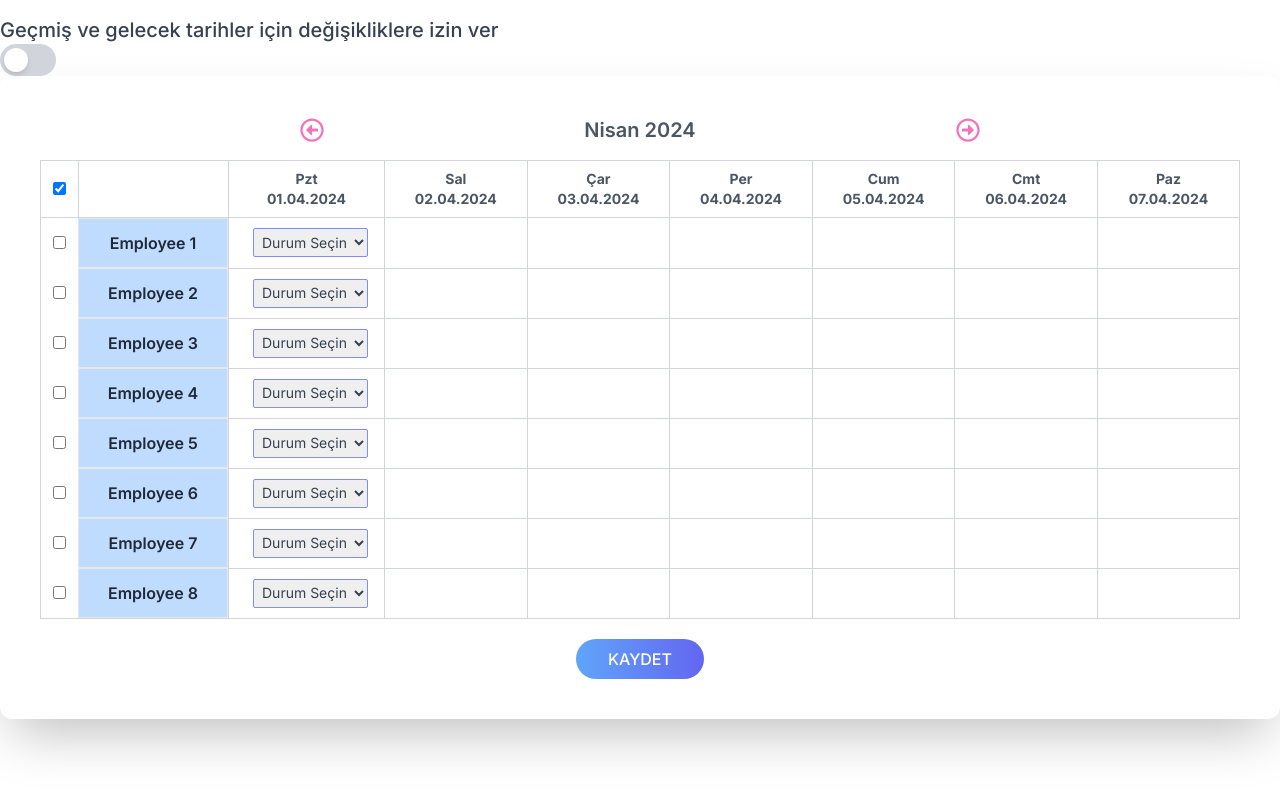
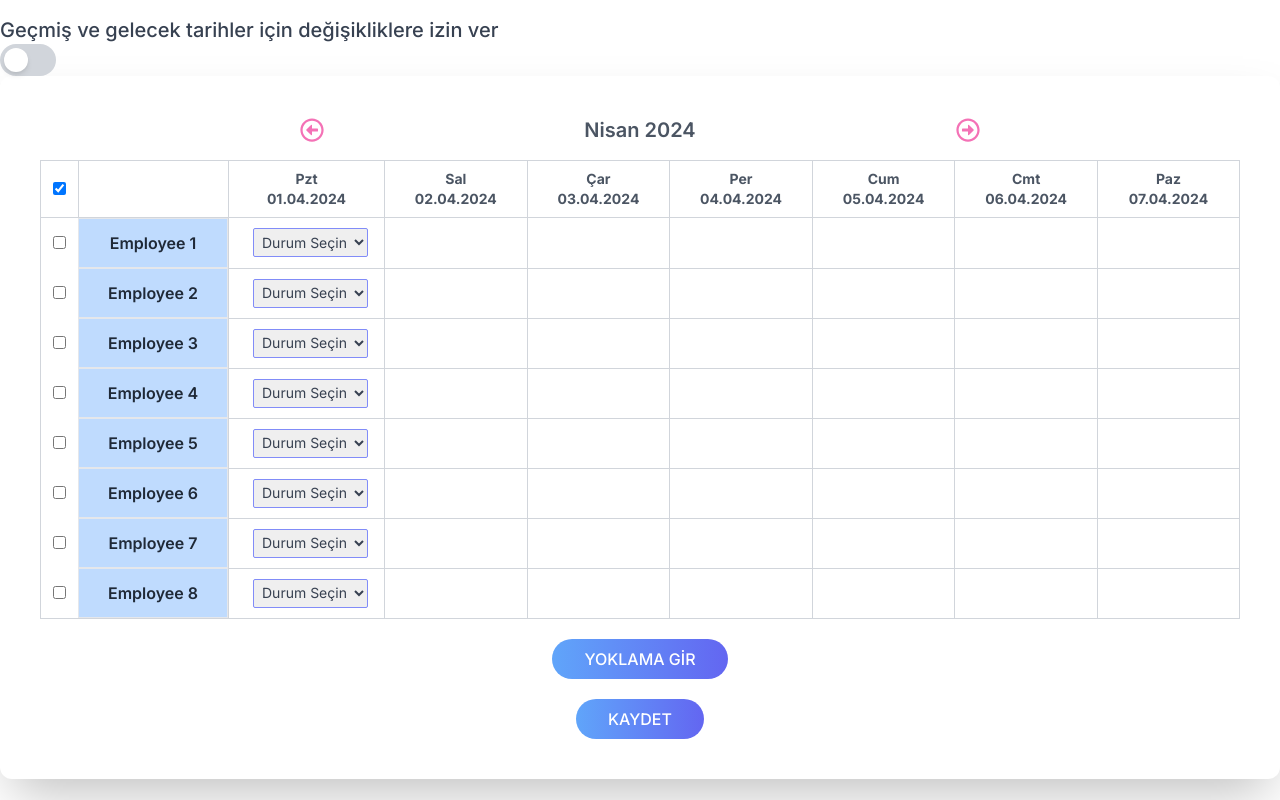
Before and after one commit to gokcetasci/Employee-Attendance-Tracker-Project, a Next.js app: page /admin in a window 1280 px wide. Built offline with nearby package versions, Linux system fonts and the light colour scheme.

Commit message:
Added the ability to see the names of the employees I select in the attendance button when making a selection from the checkbox.

```diff
--- a/components/generalcalendar/index.js
+++ b/components/generalcalendar/index.js
@@ -1,24 +1,21 @@
 "use client";
-import React, { useState } from "react";
+import React, { useState, useEffect } from "react";
 import useStore from "@/utils/store";
-import Popup from "../popup";
 import Link from "next/link";
 import { Formik, Form, Field } from "formik";
-import {
-  FaRegArrowAltCircleLeft,
-  FaRegArrowAltCircleRight,
+import { FaRegArrowAltCircleLeft, FaRegArrowAltCircleRight,
 } from "react-icons/fa";
 import { FcInfo, FcViewDetails } from "react-icons/fc";
 
 const GeneralCalendar = ({ allowPastAndFutureChanges }) => {
+  const { admin } = useStore.getState();
   const [currentDate, setCurrentDate] = useState(new Date());
-  const { admin } = useStore.getState();
-  const [popupOpen, setPopupOpen] = useState(false);
-  const [selectedEmployee, setSelectedEmployee] = useState(null);
-  const [selectedDate, setSelectedDate] = useState(null);
+  const [selectedEmployees, setSelectedEmployees] = useState({});
   const [dropdownVisible, setDropdownVisible] = useState(false);
-  const [selectAll, setSelectAll] = useState(false); // State for select all checkbox
-  const [selectedEmployees, setSelectedEmployees] = useState({}); // State to track selected employees
+  const [popupEmployeeNames, setPopupEmployeeNames] = useState([]);
+  const [showPopup, setShowPopup] = useState(false);
+  const [isAttendanceButtonDisabled, setIsAttendanceButtonDisabled] =
+    useState(true);
 
   // Yoklama kaydetme işlevi
   const handleSaveAttendance = (employeeId, date, values) => {
@@ -54,11 +51,9 @@ const GeneralCalendar = ({ allowPastAndFutureChanges }) => {
       }
       useStore.setState({ admin: updatedAdmin });
     }
-    setPopupOpen(false);
   };
 
   // Çalışanın belirli bir tarihte yoklama bilgisini alma
-
   const getAttendanceStatus = (employeeId, date) => {
     const employee = admin.branches
       .flatMap((branch) => branch.manager.employees)
@@ -109,18 +104,6 @@ const GeneralCalendar = ({ allowPastAndFutureChanges }) => {
     setCurrentDate(nextWeek);
   };
 
-  // Açılır pencereyi açma işlevi
-  const openPopup = (employeeId, date) => {
-    setSelectedEmployee(employeeId);
-    setSelectedDate(date);
-    setPopupOpen(true);
-  };
-
-  // Açılır pencereyi kapatma işlevi
-  const closePopup = () => {
-    setPopupOpen(false);
-  };
-
   // Belirli bir çalışan için seçim durumunu değiştir
   const toggleEmployeeSelect = (employeeId) => {
     setSelectedEmployees((prevState) => ({
@@ -145,6 +128,32 @@ const GeneralCalendar = ({ allowPastAndFutureChanges }) => {
     });
   };
 
+  useEffect(() => {
+    const isAnyEmployeeSelected = Object.values(selectedEmployees).some(
+      (selected) => selected
+    );
+    setIsAttendanceButtonDisabled(!isAnyEmployeeSelected);
+  }, [selectedEmployees]);
+
+  const handleOpenPopup = () => {
+    const selectedEmployeeNames = Object.keys(selectedEmployees)
+      .filter((employeeId) => selectedEmployees[employeeId])
+      .flatMap((employeeId) => {
+        const employee = admin.branches.flatMap((branch) =>
+          branch.manager.employees.filter(
+            (emp) => emp.id === parseInt(employeeId)
+          )
+        );
+        return employee.length > 0 ? employee[0].name : "";
+      });
+    setPopupEmployeeNames(selectedEmployeeNames);
+    setShowPopup(true);
+  };
+
+  const handleClosePopup = () => {
+    setShowPopup(false);
+  };
+
   return (
     <div className="flex flex-col items-center">
       <div className="flex justify-evenly w-full mb-4">
@@ -166,7 +175,6 @@ const GeneralCalendar = ({ allowPastAndFutureChanges }) => {
       <table className="border-collapse border border-gray-300">
         <thead>
           <tr>
-            {" "}
             <th className="border border-gray-300">
               <input
                 type="checkbox"
@@ -200,6 +208,7 @@ const GeneralCalendar = ({ allowPastAndFutureChanges }) => {
                     onChange={() => toggleEmployeeSelect(employee.id)}
                   />
                 </td>
+
                 <td className="w-[150px] h-[50px] bg-blue-200 border px-4 py-2 flex items-center justify-center text-[16px] font-semibold text-gray-800 hover:text-blue-500">
                   <Link href={`/employee/${employee.id}`}>{employee.name}</Link>
                 </td>
@@ -302,22 +311,38 @@ const GeneralCalendar = ({ allowPastAndFutureChanges }) => {
             ))}
         </tbody>
       </table>
-
+      <button
+        className="bg-gradient-to-r from-blue-400 to-indigo-500 text-white px-8 py-2 rounded-full mt-5 font-medium hover:scale-105"
+        type="button"
+        onClick={handleOpenPopup}
+        disabled={isAttendanceButtonDisabled}
+      >
+        YOKLAMA GİR
+      </button>
+      {showPopup && (
+        <div className="fixed inset-0 bg-gray-600 bg-opacity-50 flex items-center justify-center">
+          <div className="bg-white p-8 rounded-md">
+            <h2 className="text-lg font-semibold mb-4">Yoklama Gir</h2>
+            <ul>
+              {popupEmployeeNames.map((employee, index) => (
+                <li key={index}>{employee}</li>
+              ))}
+            </ul>
+            <button
+              className="bg-red-500 text-white px-4 py-2 rounded-full mt-4 font-medium hover:scale-105"
+              onClick={handleClosePopup}
+            >
+              Kapat
+            </button>
+          </div>
+        </div>
+      )}
       <button
         className="bg-gradient-to-r from-blue-400 to-indigo-500 text-white px-8 py-2 rounded-full mt-5 font-medium hover:scale-105"
         type="submit"
       >
         KAYDET
       </button>
-
-      {popupOpen && (
-        <Popup
-          handleSave={handleSaveAttendance}
-          handleClose={closePopup}
-          employeeId={selectedEmployee}
-          date={selectedDate}
-        />
-      )}
     </div>
   );
 };
```
